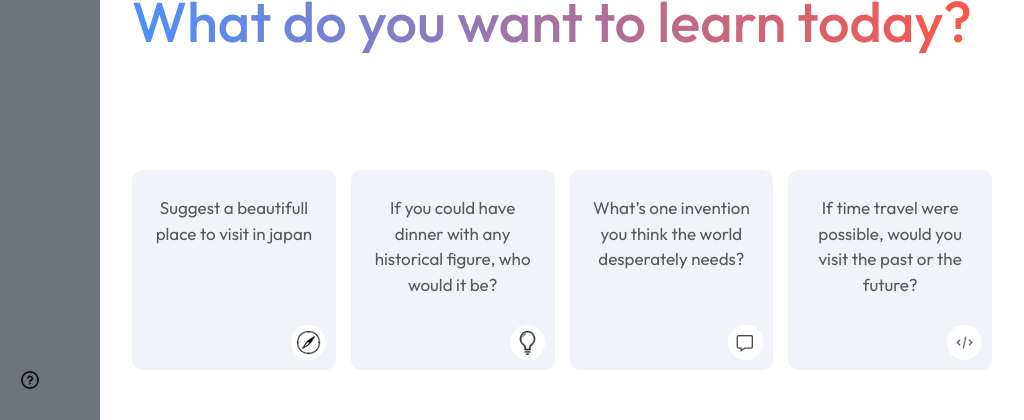
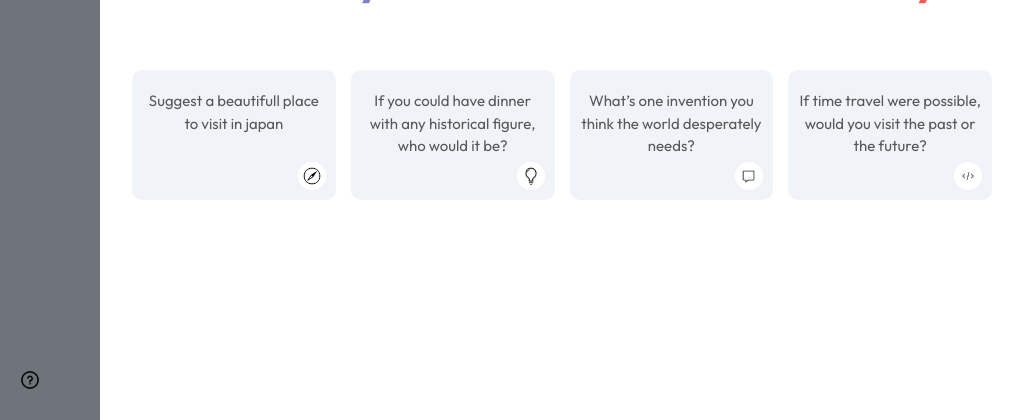
Before and after one commit to uday7223/gemini-clone, a React (Vite) app: page / in a window 1024 px wide. Shown: the part 270-690 px from the top of the page. Built offline with nearby package versions, Linux system fonts and the light colour scheme; no server answers; a web font is replaced by a local one.

Commit message:
fix : added responssive media queries

```diff
--- a/src/components/main-section/MainSection.jsx
+++ b/src/components/main-section/MainSection.jsx
@@ -124,7 +124,7 @@ const MainSection = () => {
                 />
               </div>
             </div>
-            <p className="bottom-info">
+            <p className="bottom-info text-center w-100">
               Gemini may display innacurate information, so please check before
               using it. Your information is safe with us
             </p>
--- a/src/components/main-section/main.scss
+++ b/src/components/main-section/main.scss
@@ -57,6 +57,8 @@
                 background-color: #f0f4f9;
 
 
+
+
                 p{
                     text-align: center;
                     margin-top: 10px;
@@ -93,9 +95,9 @@
             bottom: 0px;
             width: 100%;
             max-width: 900px;
-
             padding: 0px 20px;
             margin: auto;
+            z-index: 1000 !important;
 
             .search-box{
                 display: flex;
@@ -214,3 +216,120 @@
     }
 
 }
+
+//media queries
+
+@media screen and (max-width: 416px){
+    .main-con{
+
+        .greet{
+            margin: 0px !important;
+            p{
+                margin-bottom: 0px;
+                line-height: 0.9;
+
+            }
+        }
+
+        .cards{
+
+
+
+            display: grid;
+            grid-template-columns: repeat(auto-fit, minmax(180px, 1fr));
+            padding: 18px !important;
+
+
+            // .card-con{
+
+
+            //     height: 100px !important;
+            //     padding:5px  !important;
+            //     border-radius: 10px;
+            //     position: relative;
+            //     cursor: pointer;
+            //     background-color: #f0f4f9;
+
+
+
+
+            //     p{
+            //         text-align: center;
+            //         margin-top: 10px;
+            //         color: #585858;
+            //         font-size: 17px;
+            //     }
+
+            //     img{
+            //         width: 35px;
+            //         padding: 5px;
+            //         position: absolute;
+            //         bottom: 10px;
+            //         background-color: white;
+            //         border-radius: 20px;
+            //         right: 10px;
+
+
+
+            //     }
+
+
+
+
+            // }
+        }
+
+    }
+  }
+
+
+@media screen and (max-width: 900px) and (min-width:417px){
+  .main-con{
+    .greet{
+        margin: 20px 0px !important;
+        p{
+            margin-bottom: 0px;
+            line-height: 0.9;
+            span{
+                font-size: 40px;
+            }
+        }
+    }
+  }
+}
+
+@media screen and (max-width: 1050px) and (min-width: 901px) {
+    .main-con{
+
+        .greet{
+            margin: 0px 0px !important;
+
+        }
+
+     .cards{
+        // display: grid;
+        // grid-template-columns: repeat(auto-fit, minmax(50px, 1fr)) !important;
+        gap: 15px;
+        padding: 20px;
+        .card-con{
+            height: 130px !important;
+            padding:10px !important;
+            border-radius: 10px;
+            position: relative;
+            cursor: pointer;
+            background-color: #f0f4f9;
+
+            p{
+                text-align: center;
+                margin-top: 10px;
+                color: #585858;
+                font-size: 15px !important;
+            }
+
+            img{
+                width: 28px !important;
+            }
+        }
+     }
+    }
+  }
--- a/src/components/sidebar/Sidebar.jsx
+++ b/src/components/sidebar/Sidebar.jsx
@@ -29,7 +29,8 @@ const Sidebar = () => {
 
           {extended ? (
             <div className="recent">
-              <p className="recent-title">Recent</p>
+              {previousPrompts.length!==0 ?  <p className="recent-title">Recent</p>
+ : null}
 
               {/* <p>What is React JS ?</p> */}
 
```
